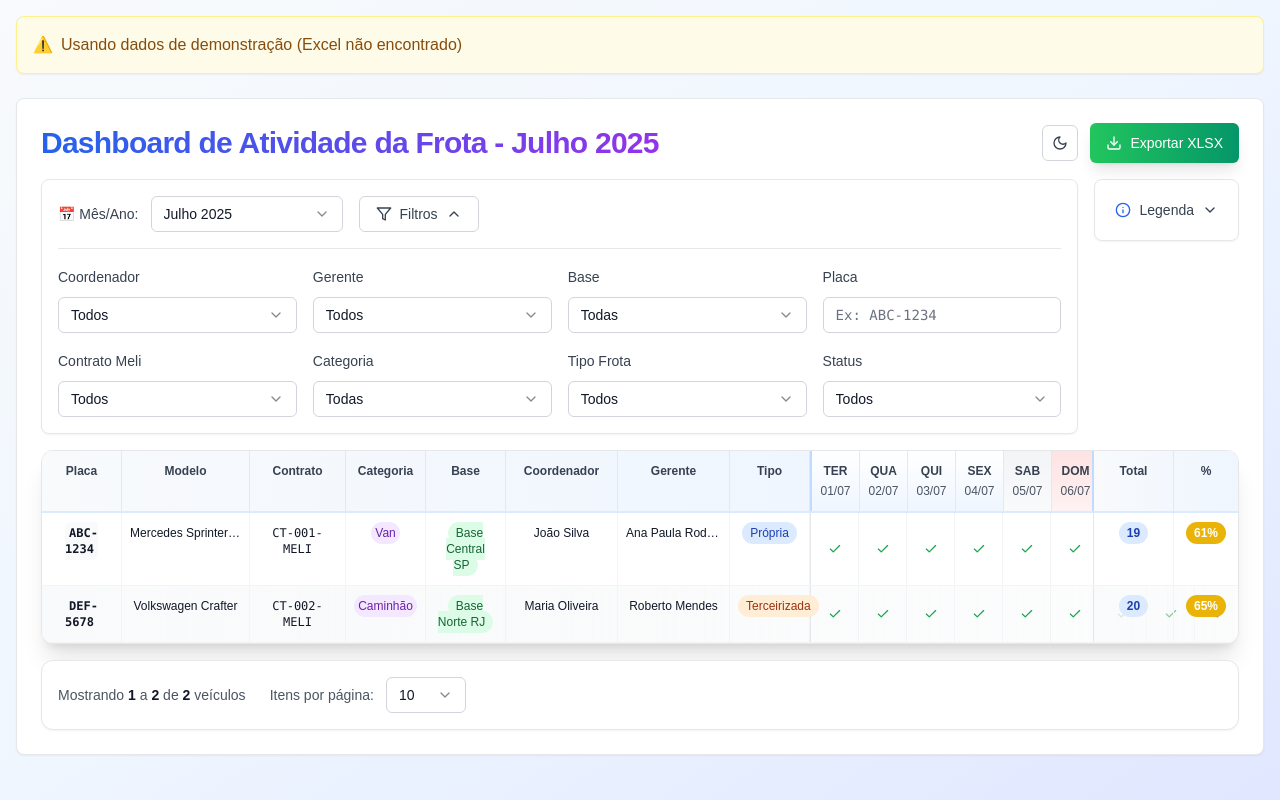
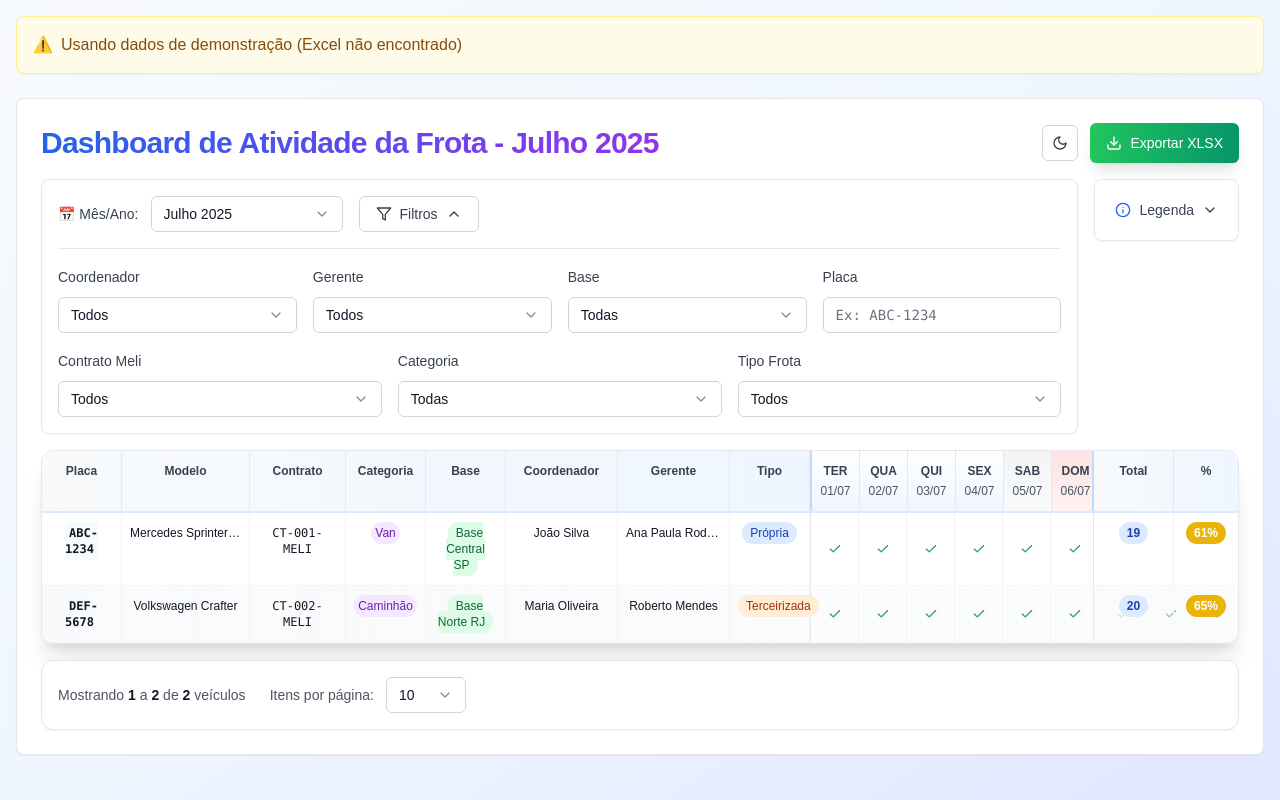
Before and after one commit to GMouraDev/Dash-Atividade-Frota, a Next.js app: page / in a window 1280 px wide. Both pictures are taken after a click on the button "Filtros". Built offline with nearby package versions, Linux system fonts and the light colour scheme.

Commit message:
Remove filtro de status e simplifica tela de loading

```diff
--- a/app/page.tsx
+++ b/app/page.tsx
@@ -188,7 +188,6 @@ export default function VehicleTrackingPage() {
     categoria: "all",
     base: "all",
     tipoFrota: "all",
-    status: "all",
   })
 
   // Carrega dados da API na inicialização
@@ -237,10 +236,7 @@ export default function VehicleTrackingPage() {
         (!filters.contratoMeli || filters.contratoMeli === "all" || vehicle.contratoMeli === filters.contratoMeli) &&
         (!filters.categoria || filters.categoria === "all" || vehicle.categoria === filters.categoria) &&
         (!filters.base || filters.base === "all" || vehicle.base === filters.base) &&
-        (!filters.tipoFrota || filters.tipoFrota === "all" || vehicle.tipoFrota === filters.tipoFrota) &&
-        (!filters.status || filters.status === "all" ||
-          (filters.status === "rodou" && Object.values(vehicle.dailyStatus).some((dailyStatus) => dailyStatus.status === "rodou")) ||
-          (filters.status === "nao-rodou" && Object.values(vehicle.dailyStatus).some((dailyStatus) => dailyStatus.status !== "rodou")))
+        (!filters.tipoFrota || filters.tipoFrota === "all" || vehicle.tipoFrota === filters.tipoFrota)
       )
     })
   }, [vehicles, filters])
@@ -319,12 +315,7 @@ export default function VehicleTrackingPage() {
           <CardContent className="p-8 text-center">
             <div className="animate-spin w-16 h-16 border-4 border-blue-500 dark:border-green-500 border-t-transparent rounded-full mx-auto mb-4"></div>
             <h3 className="text-xl font-semibold text-gray-700 dark:text-gray-200 mb-2">Carregando dados...</h3>
-            <p className="text-gray-500 dark:text-gray-400 mb-4">Processando planilhas Excel...</p>
-            <div className="text-xs text-gray-400 dark:text-gray-500 space-y-1">
-              <p>• Base-Veiculos.xlsx (422 veículos)</p>
-              <p>• Base Rotas.xlsx (20.226 rotas)</p>
-              <p className="mt-2 text-yellow-600">Se demorar muito, abra o Console (F12)</p>
-            </div>
+            <p className="text-gray-500 dark:text-gray-400">Aguarde um momento...</p>
           </CardContent>
         </Card>
       </div>
--- a/components/filter-controls.tsx
+++ b/components/filter-controls.tsx
@@ -15,7 +15,6 @@ interface FilterControlsProps {
     categoria: string
     base: string
     tipoFrota: string
-    status: string
   }
   onFiltersChange: (filters: any) => void
   uniqueValues: {
@@ -56,7 +55,6 @@ export function FilterControls({
       categoria: "all",
       base: "all",
       tipoFrota: "all",
-      status: "all",
     })
   }
 
@@ -206,7 +204,7 @@ export function FilterControls({
             </div>
 
             {/* Segunda linha de filtros */}
-            <div className="grid grid-cols-1 md:grid-cols-2 lg:grid-cols-4 gap-4">
+            <div className="grid grid-cols-1 md:grid-cols-2 lg:grid-cols-3 gap-4">
               <div className="space-y-2">
                 <label className="text-sm font-medium text-gray-700 dark:text-gray-300">Contrato Meli</label>
                 <Select value={filters.contratoMeli} onValueChange={(value) => handleFilterChange("contratoMeli", value)}>
@@ -258,19 +256,7 @@ export function FilterControls({
                 </Select>
               </div>
 
-              <div className="space-y-2">
-                <label className="text-sm font-medium text-gray-700 dark:text-gray-300">Status</label>
-                <Select value={filters.status} onValueChange={(value) => handleFilterChange("status", value)}>
-                  <SelectTrigger className="h-9 bg-white dark:bg-gray-800 border-gray-300 dark:border-gray-600 focus:border-blue-500 dark:focus:border-green-500 text-gray-900 dark:text-gray-100">
-                    <SelectValue placeholder="Todos" />
-                  </SelectTrigger>
-                  <SelectContent>
-                    <SelectItem value="all">Todos</SelectItem>
-                    <SelectItem value="rodou">✓ Rodou</SelectItem>
-                    <SelectItem value="nao-rodou">✗ Não rodou</SelectItem>
-                  </SelectContent>
-                </Select>
-              </div>
+
             </div>
           </div>
         </div>
```
